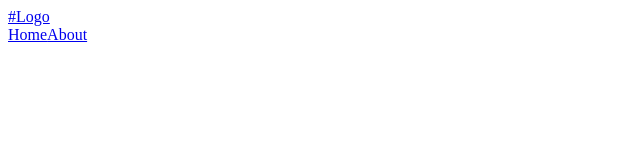
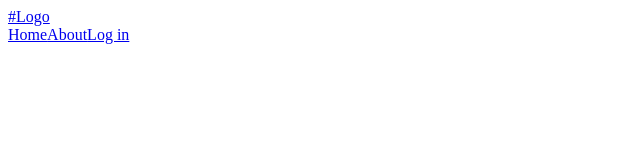
Before and after one commit to MenSeb/react-packages-boilerplate, a React app in the folder packages/app/: page / in a window 1280 px wide. Shown: the top 160 px of the page, without its empty margins (0-640 px from the left). Built offline with nearby package versions, Linux system fonts and the light colour scheme.

Commit message:
feat(login): add login link to header nav

```diff
--- a/packages/app/src/containers/header.tsx
+++ b/packages/app/src/containers/header.tsx
@@ -10,6 +10,7 @@ export default function Header() {
           Home
         </NavLink>
         <NavLink to="about">About</NavLink>
+        <NavLink to="login">Log in</NavLink>
       </nav>
     </header>
   );
```
